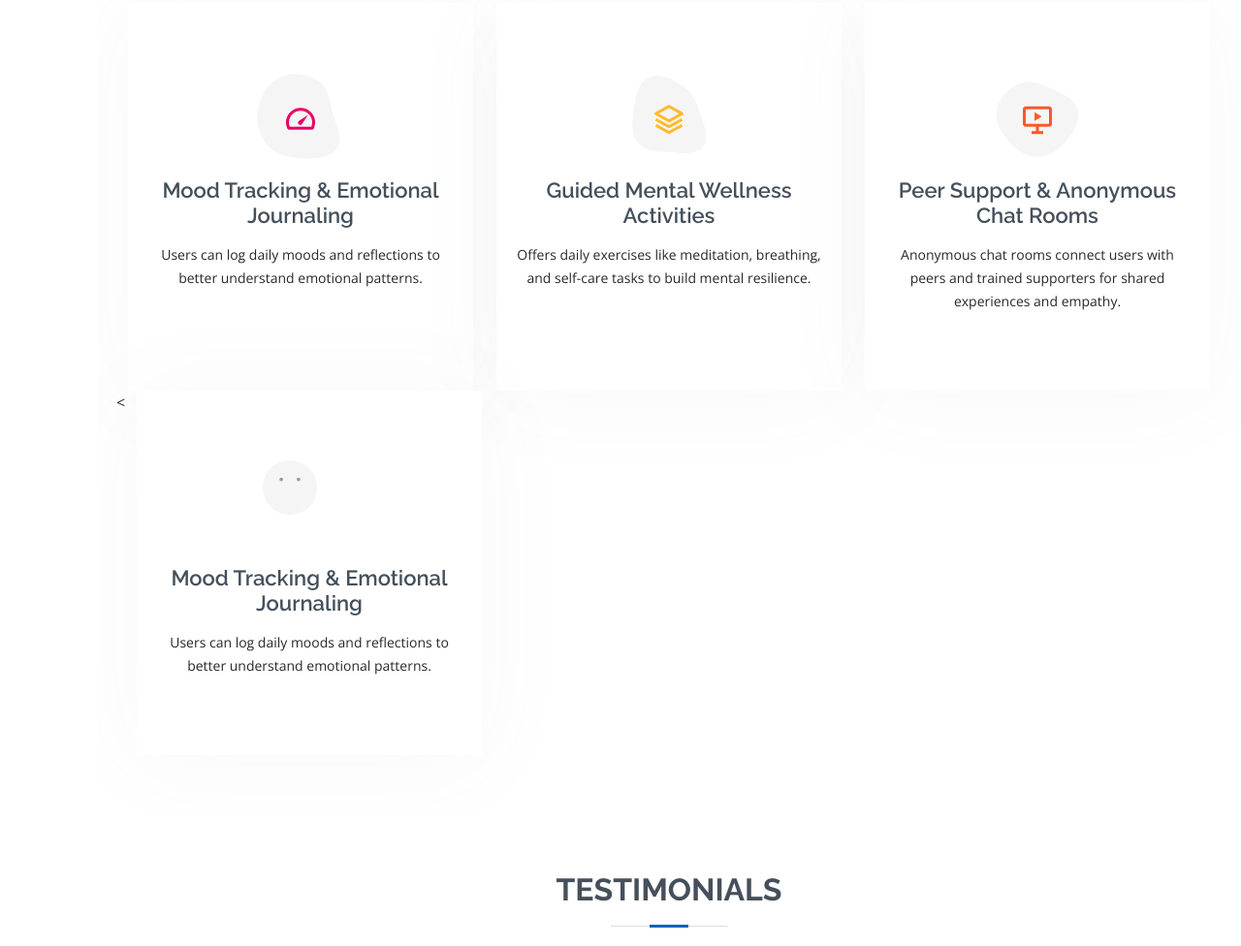
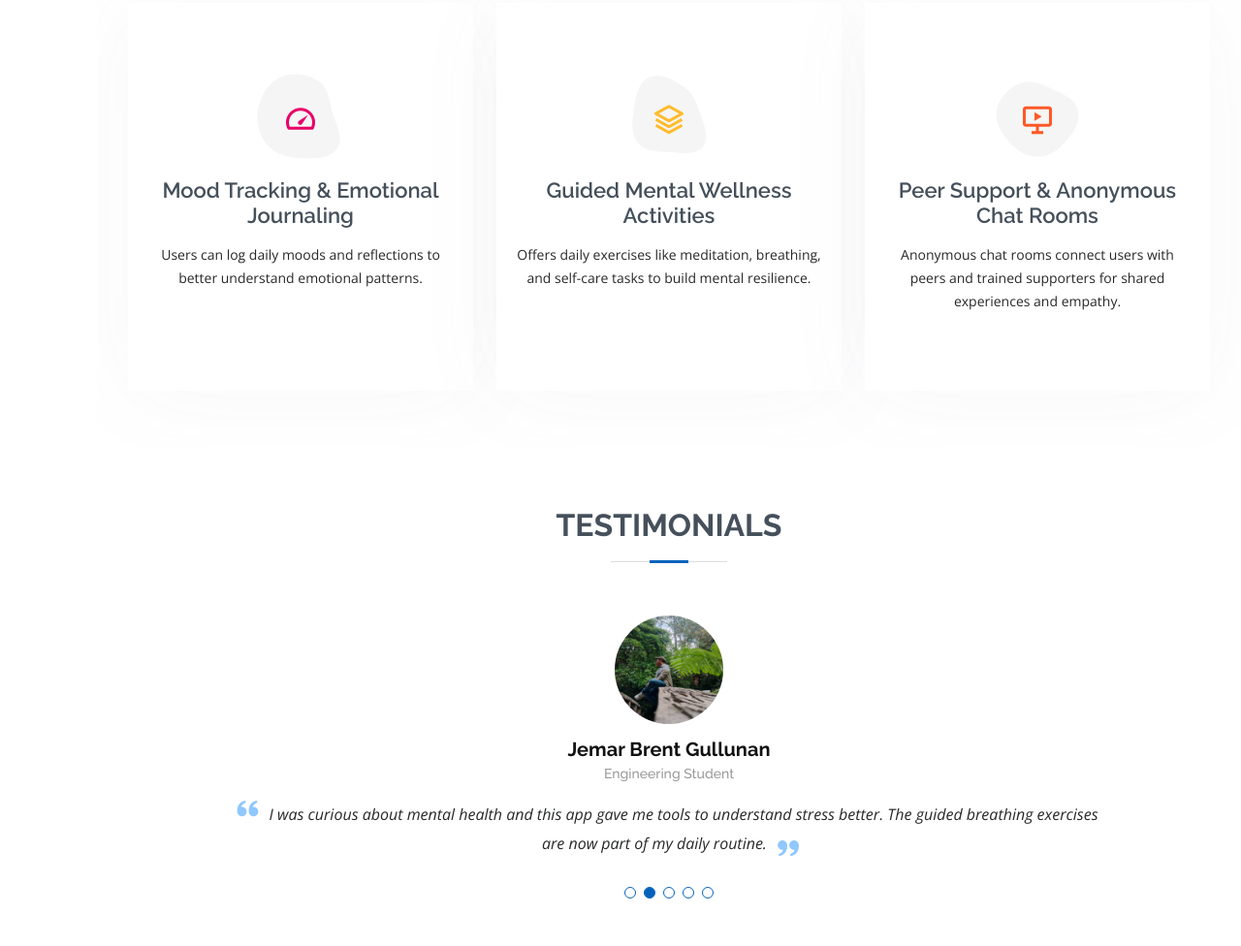
Before and after one commit to Bhenny-dev/Mental-Health, a plain HTML site: page index.html in a window 1280 px wide. Shown: the part 10242-11218 px from the top of the page at 97% size. Drawn offline with nearby package versions, Linux system fonts and the light colour scheme; a script that the page names is missing.

Commit message:
Update index.html

```diff
--- a/index.html
+++ b/index.html
@@ -861,24 +861,6 @@ document.addEventListener("DOMContentLoaded", () => {
             </div>
           </div>
 
-          <<div class="col-lg-4 col-md-6 d-flex align-items-stretch mt-4 mt-lg-0" data-aos="zoom-in" data-aos-delay="300">
-  <div class="icon-box iconbox-pink">
-    <div class="icon d-flex justify-content-center align-items-center">
-      <svg width="60" height="60" viewBox="0 0 64 64" xmlns="http://www.w3.org/2000/svg">
-        <circle cx="32" cy="32" r="30" fill="#f5f5f5" />
-        <path fill="#ccc" d="M32 22c-5.523 0-10 3.134-10 7s4.477 7 10 7 10-3.134 10-7-4.477-7-10-7zm0 2c2.21 0 4 1.343 4 3s-1.79 3-4 3-4-1.343-4-3 1.79-3 4-3z"/>
-        <circle fill="#999" cx="22.5" cy="23" r="2"/>
-        <circle fill="#999" cx="41.5" cy="23" r="2"/>
-        <path fill="#999" d="M26 19c1.333-2 4-3 6-3s4.667 1 6 3h-12z"/>
-      </svg>
-    </div>
-    <h4><a href="">Mood Tracking & Emotional Journaling</a></h4>
-    <p>Users can log daily moods and reflections to better understand emotional patterns.</p>
-  </div>
-</div>
-
-
-
         </div>
 
       </div>
```
